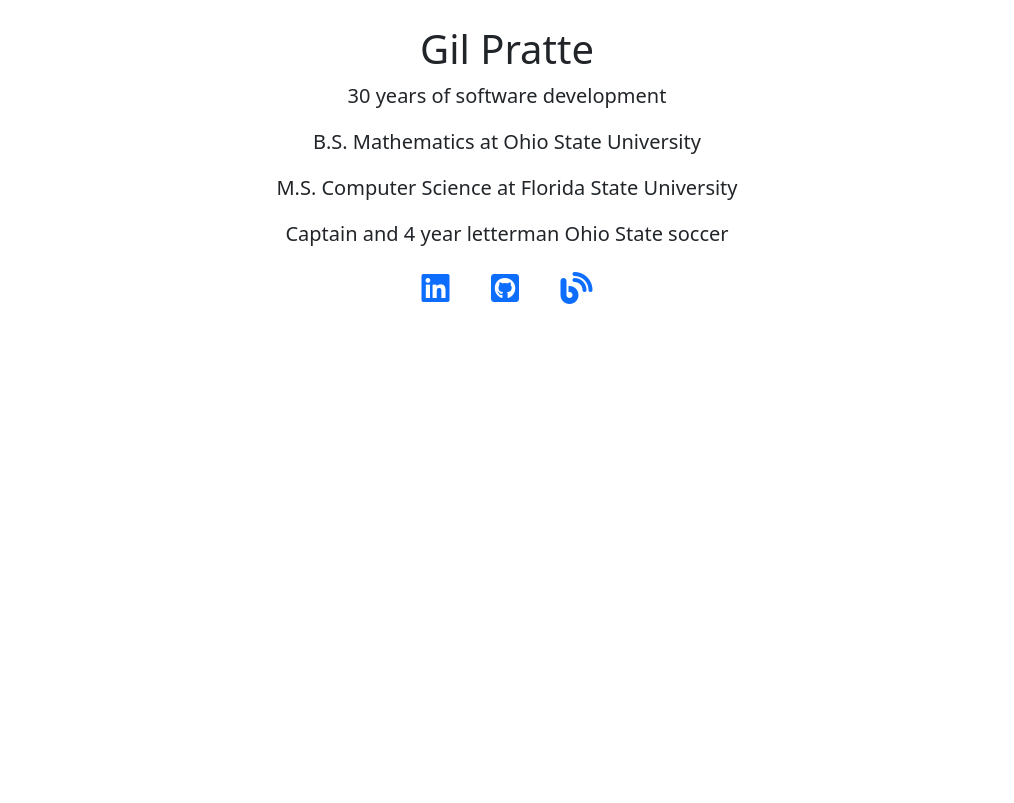
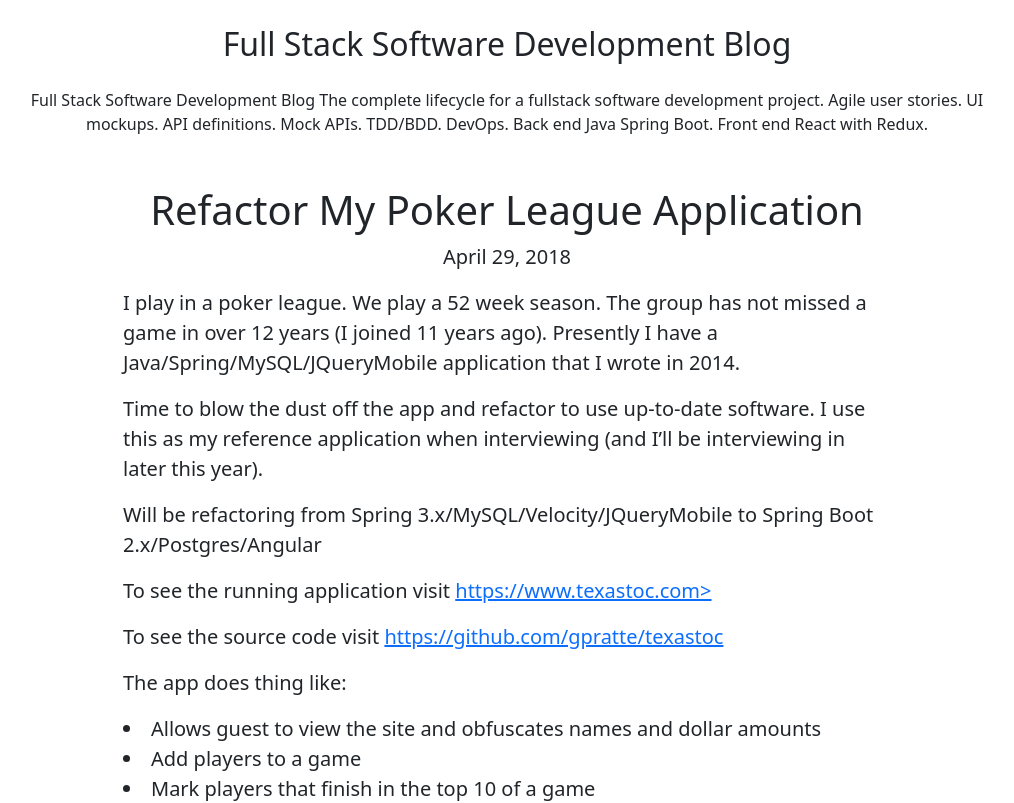
Before and after one commit to gpratte/trifecta, a React (Create React App) app: page /blog in a window 1280 px wide. Shown: the top 803 px of the page, without its empty margins (133-1147 px from the left). Built offline with nearby package versions, Linux system fonts and the light colour scheme.

Commit message:
show a couple of blog entries

```diff
--- a/package.json
+++ b/package.json
@@ -5,9 +5,11 @@
   "dependencies": {
     "@fortawesome/fontawesome-free": "^6.2.1",
     "bootstrap": "^5.3.2",
+    "buffer": "^6.0.3",
     "react": "^18.2.0",
     "react-bootstrap": "^2.9.2",
     "react-dom": "^18.2.0",
+    "react-html-parser": "^2.0.2",
     "react-router-dom": "^6.6.1",
     "react-scripts": "5.0.1",
     "typescript": "^4.9.5"
@@ -36,5 +38,8 @@
       "last 1 firefox version",
       "last 1 safari version"
     ]
+  },
+  "devDependencies": {
+    "@types/react-html-parser": "^2.0.6"
   }
 }
--- a/src/App.tsx
+++ b/src/App.tsx
@@ -1,21 +1,14 @@
 import React from "react";
-import {Col, Container, Row} from "react-bootstrap";
 import {Route, Routes} from "react-router-dom";
 import Info from "./info/Info";
-import Two from "./blog/Two";
+import Blog from "./blog/Blog";
 
 function App() {
   return (
-    <Container>
-      <Row className="justify-content-center text-center">
-        <Col>
-          <Routes>
-            <Route path="*" element={<Info/>}/>
-            <Route path="/two" element={<Two />}/>
-          </Routes>
-        </Col>
-      </Row>
-    </Container>
+    <Routes>
+      <Route path="*" element={<Info/>}/>
+      <Route path="/blog" element={<Blog/>}/>
+    </Routes>
   );
 }
 
--- /dev/null
+++ b/src/blog/Blog.tsx
@@ -0,0 +1,35 @@
+import "./blog.css"
+import React from "react";
+import ReactHtmlParser from "react-html-parser";
+import {blogEntries} from "./blogData";
+
+function Blog() {
+
+  return (
+    <>
+      <div className="blog-header">
+        <h2>Full Stack Software Development Blog</h2>
+      </div>
+      <div className="blog-message">
+        Full Stack Software Development Blog
+        The complete lifecycle for a fullstack software development project. Agile user stories. UI mockups. API
+        definitions. Mock APIs. TDD/BDD. DevOps. Back end Java Spring Boot. Front end React with Redux.
+      </div>
+      <div className="blog-main">
+        {blogEntries.map(entry => {
+          return (
+            <>
+              <h1 style={{textAlign: "center", marginTop: 30}}>{entry.header}</h1>
+              <p style={{textAlign: "center"}}>{entry.createdAt}</p>
+              {entry.body.map(body =>
+                ReactHtmlParser(body)
+              )}
+            </>
+          )
+        })}
+      </div>
+    </>
+  )
+}
+
+export default Blog;
--- a/src/blog/Two.tsx
+++ /dev/null
@@ -1,5 +0,0 @@
-import React from "react";
-
-export default function Two() {
-  return <h1>Two</h1>
-}
--- /dev/null
+++ b/src/blog/blog.css
@@ -0,0 +1,18 @@
+.blog-header {
+    text-align: center;
+    margin-top: 25px;
+    margin-left: 25%;
+    margin-right: 25%;
+}
+.blog-message {
+    text-align: center;
+    margin-top: 25px;
+    margin-left: 10%;
+    margin-right: 10%;
+}
+.blog-main {
+    font-size: 125%;
+    margin-top: 50px;
+    margin-left: 20%;
+    margin-right: 20%;
+}
--- /dev/null
+++ b/src/blog/blogData.ts
@@ -0,0 +1,53 @@
+export type BlogData = {
+  header: string;
+  body: Array<string>;
+  createdAt: string;
+}
+
+export const blogEntries: Array<BlogData> = [
+  {
+    header: "Refactor My Poker League Application",
+    body: [
+      "<p>I play in a poker league. We play a 52 week season. The group has not missed a game in over 12 years (I joined 11 years ago). Presently I have a Java/Spring/MySQL/JQueryMobile application that I wrote in 2014.</p>",
+      "<p>Time to blow the dust off the app and refactor to use up-to-date software. I use this as my reference application when interviewing (and I’ll be interviewing in later this year).</p>",
+      "<p>Will be refactoring from Spring 3.x/MySQL/Velocity/JQueryMobile to Spring Boot 2.x/Postgres/Angular</p>",
+      '<p>To see the running application visit <a href="https://www.texastoc.com">https://www.texastoc.com></a><p>',
+      '<p>To see the source code visit <a href="https://github.com/gpratte/texastoc">https://github.com/gpratte/texastoc</a></p>',
+      "<p>The app does thing like:</p>",
+      "<ul>",
+      "<li>Allows guest to view the site and obfuscates names and dollar amounts</li>",
+      "<li>Add players to a game</li>",
+      "<li>Mark players that finish in the top 10 of a game</li>",
+      "<li>Calculates payouts in a game</li>",
+      "<li>Randomly seat the players before each game and text players their table/seat</li>",
+      "<li>Game clock for the rounds and text those who have opted in then a round changes</li>",
+      "<li>Tracks seasons (games, quarterly seasons, season results, top ten lists)</li>",
+      "<li>Emails asking for the weekly host</li>",
+      "<li>Emails asking who will transport the supplies</li>",
+      "<li>FAQ</li>",
+      "<li>...</li>",
+      "</ul>",
+      "<p>It is time to refactor to</p>",
+      "<ul>",
+      "<li>Spring Boot for the backend</li>",
+      "<li>Progressive web app using Angular for the front end</li>",
+      "<li>Bootstrap for a nice HTML look and feel</li>",
+      "<li>Many new features</li>",
+      "</ul>"
+    ],
+    createdAt: "April 29, 2018"
+  },
+  {
+    header: "Hello",
+    body: [
+      "<p>I am a software developer. My wheelhouse is backend development in Java/Spring. That being said I also<p>",
+      "<ul>",
+      "<li>write frontend code from time to time</li>",
+      "<li>have professionally developed in assembler (Intel x86 processors), C, python and node.js</li>",
+      "<ul>",
+      "<p>I am going to rewrite from scratch the backend and the frontend for my personal application. But there is so much more to creating an application than writing code. There are things like: user stories; software architecture; UI mockups; testing; deployment; ...</p>",
+      "<p>This blog will be documenting the journey of my rewriting my personal application.<p>"
+    ],
+    createdAt: "April 28, 2018"
+  }
+]
--- a/src/info/Info.tsx
+++ b/src/info/Info.tsx
@@ -17,16 +17,16 @@ export default function Info() {
       <p>M.S. Computer Science at Florida State University</p>
       <p>Captain and 4 year letterman Ohio State soccer</p>
       <Button variant="link" href="https://www.linkedin.com/in/gil-pratte" >
-        <i title="LinkedIn" className="fa-brands fa-linkedin fa-2x"></i>
+        <i title="LinkedIn" className="fa-brands fa-linkedin fa-3x"></i>
       </Button>
       &nbsp;&nbsp;&nbsp;
       <Button variant="link" href="https://github.com/gpratte" >
-        <i title="GitHub" className="fa-brands fa-github-square fa-2x"></i>
+        <i title="GitHub" className="fa-brands fa-github-square fa-3x"></i>
       </Button>
       &nbsp;&nbsp;&nbsp;
       <Button variant="link"
               onClick={goToBlog} >
-        <i title="Blog" className="fa-solid fa-blog fa-2x"></i>
+        <i title="Blog" className="fa-solid fa-blog fa-3x"></i>
       </Button>
     </div>
   )
--- a/src/info/info.css
+++ b/src/info/info.css
@@ -1,4 +1,7 @@
 .info-body {
-    margin: 25px;
+    text-align: center;
     font-size: 125%;
+    margin-top: 25px;
+    margin-left: 25%;
+    margin-right: 25%;
 }
```
